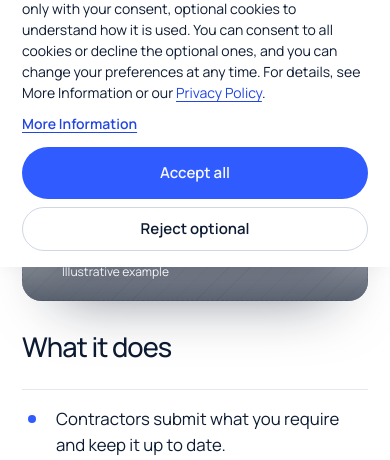
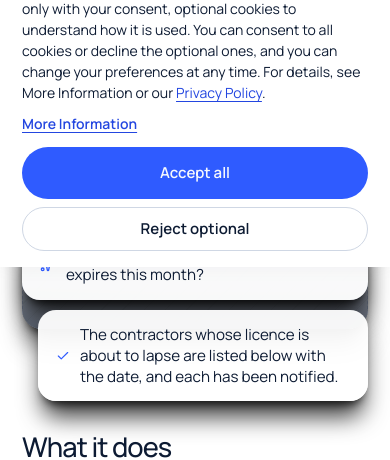
Before and after one commit to david-garcia-au/processspark-frontend, a Next.js app: page /en/solutions/contractor-portal in a window 390 px wide. Shown: the part 577-1037 px from the top of the page. Built offline with nearby package versions, Linux system fonts and the light colour scheme; no server answers.

Commit message:
Solution pages: depth on the What it does photo and bubbles; fix interactive demo on phones

```diff
--- a/app/[lang]/solutions/[product]/page.tsx
+++ b/app/[lang]/solutions/[product]/page.tsx
@@ -112,13 +112,15 @@ export default async function ProductPage({
 
         <section className="shell sol-team sol-team-solo cat-section pp-what">
           <div className="sol-team-grid">
+            <div className="pp-visual">
               <div className="sol-team-photo">
                 <Media
                   slot={item.media}
                   text={dict.media[item.media]}
-                sizes="(max-width: 1000px) 100vw, 520px"
+                  sizes="(max-width: 1000px) 100vw, 640px"
                   className="cat-media"
                 />
+              </div>
               <div className="sol-chat" aria-label={copy.illustrative}>
                 <p>
                   <Sparkles size={16} aria-hidden="true" />
@@ -128,7 +130,6 @@ export default async function ProductPage({
                   <Check size={14} aria-hidden="true" />
                   {item.prompt.reply}
                 </p>
-                <small>{copy.illustrative}</small>
               </div>
             </div>
             <div className="sol-team-body">
--- a/app/crm-demo.css
+++ b/app/crm-demo.css
@@ -1114,15 +1114,133 @@
   background: var(--crm-blue);
 }
 @media (max-width: 760px) {
+  /* A fixed, phone-sized stage: the scenes fill it with absolutely placed
+     photos, so an auto height collapses them to a few lines. */
   .crm-stage {
-    height: auto;
-    min-height: 0;
+    height: min(600px, calc(100svh - 170px));
+    min-height: 460px;
   }
   .crm-docs-grid {
     grid-template-columns: minmax(0, 1fr);
   }
   .crm-folders {
     display: none;
+  }
+  /* The account pill shares the tab row, so keep it to avatar and name. */
+  .crm-user-text small {
+    display: none;
+  }
+  .crm-tab {
+    padding: 8px 10px;
+  }
+  /* Files table: drop the size column and let long names and pills wrap. */
+  .crm-tr {
+    grid-template-columns: minmax(0, 1fr) 84px 32px;
+    gap: 8px;
+    padding: 12px;
+  }
+  .crm-tr > :nth-child(2) {
+    display: none;
+  }
+  .crm-file {
+    flex-wrap: wrap;
+    row-gap: 4px;
+    overflow-wrap: anywhere;
+  }
+  /* Opens upward: the row sits at the bottom of the card, where a menu
+     opening downward would be cut off. */
+  /* Chat: one column, the conversation list is dropped. */
+  .crm-chatwin {
+    grid-template-columns: minmax(0, 1fr);
+  }
+  .crm-chat-side {
+    display: none;
+  }
+  .crm-chat {
+    padding: 16px;
+    overflow-y: auto;
+  }
+  .crm-menu {
+    top: auto;
+    bottom: 38px;
+    width: min(230px, 70vw);
+  }
+  .crm-docs {
+    padding: 18px 16px;
+  }
+  .crm-file > svg {
+    display: none;
+  }
+  /* Less chrome so the table, menu and confirmation fit without overlap. */
+  .crm-docs > * {
+    flex-shrink: 0;
+  }
+  .crm-docs-head {
+    margin-bottom: 14px;
+  }
+  .crm-docs-head p,
+  .crm-vernote,
+  .crm-grant-pill,
+  .crm-super-pill {
+    display: none;
+  }
+  .crm-file {
+    font-size: 0.82rem;
+    overflow-wrap: normal;
+  }
+  /* File picker: names only, on one line. */
+  .crm-picker {
+    width: calc(100% - 28px);
+  }
+  .crm-picker-body {
+    grid-template-columns: minmax(0, 1fr);
+    min-height: 0;
+  }
+  .crm-picker-side,
+  .crm-picker-kind {
+    display: none;
+  }
+  .crm-picker-file {
+    grid-template-columns: 20px minmax(0, 1fr);
+  }
+  .crm-picker-name {
+    overflow: hidden;
+    text-overflow: ellipsis;
+    white-space: nowrap;
+  }
+  /* Narration card: centred in the stage, sized to the phone. */
+  .crm-brief,
+  .crm-brief[data-at="intro"],
+  .crm-brief[data-at="corner"] {
+    right: auto;
+    left: 50%;
+    translate: -50% 0;
+    width: calc(100% - 40px);
+    aspect-ratio: auto;
+    padding: 26px 24px;
+    gap: 12px;
+  }
+  .crm-brief[data-at="intro"],
+  .crm-brief[data-at="corner"] {
+    top: auto;
+    bottom: 70px;
+  }
+  /* The centred card sits in the scrim's grid, not absolutely. */
+  .crm-brief[data-at="center"] {
+    left: auto;
+    translate: none;
+  }
+  /* Keep the person's name and role above the narration card. */
+  .crm-intro-text {
+    justify-content: flex-start;
+    padding: 36px 24px 0;
+    max-width: none;
+  }
+  .crm-brief::before {
+    left: 24px;
+  }
+  .crm-brief-text {
+    font-size: 1.15rem;
   }
 }
 @media (prefers-reduced-motion: reduce) {
--- a/app/product-page.css
+++ b/app/product-page.css
@@ -195,3 +195,53 @@ html body .product-page .cat-rows p {
 html body .product-page .pp-band .cat-heading {
   margin-bottom: 32px;
 }
+
+/* What it does: the photo gets depth. A blue backplate sits behind it, the
+   frame carries a layered shadow, and the chat bubbles hang over its lower
+   edge instead of sitting flat inside it. */
+@media (min-width: 1001px) {
+  html body .product-page .pp-what .sol-team-grid {
+    grid-template-columns: minmax(0, 6fr) minmax(0, 5fr);
+  }
+}
+.product-page .pp-visual {
+  position: relative;
+  isolation: isolate;
+  padding-bottom: 72px;
+}
+html body .product-page .pp-what .sol-team-photo {
+  aspect-ratio: 4 / 3;
+  border-radius: var(--radius-lg);
+  /* Tailwind shadow-xl at 80% */
+  box-shadow:
+    0 20px 25px -5px rgb(0 0 0 / 0.8),
+    0 8px 10px -6px rgb(0 0 0 / 0.8);
+}
+html body .product-page .pp-visual .sol-chat {
+  position: absolute;
+  left: -16px;
+  right: 8%;
+  bottom: 0;
+  z-index: 2;
+  gap: 10px;
+}
+html body .product-page .pp-visual .sol-chat p {
+  padding: 14px 18px;
+  border-radius: 18px;
+  font-size: 0.95rem;
+  box-shadow:
+    0 20px 25px -5px rgb(0 0 0 / 0.8),
+    0 8px 10px -6px rgb(0 0 0 / 0.8);
+}
+html body .product-page .pp-visual .sol-chat p:last-of-type {
+  margin-left: 40px;
+}
+@media (max-width: 1000px) {
+  html body .product-page .pp-visual .sol-chat {
+    left: 0;
+    right: 0;
+  }
+  html body .product-page .pp-visual .sol-chat p:last-of-type {
+    margin-left: 16px;
+  }
+}
```
Lines whose indentation alone changed are shown as unchanged.
